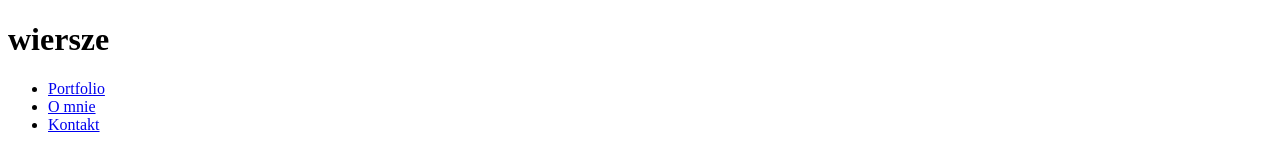
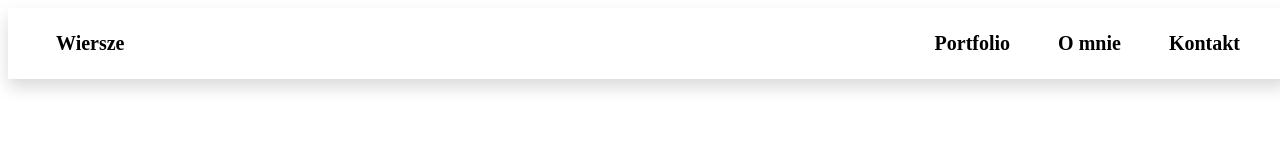
Before and after one commit to magdaskoniecka/zaliczenie, a plain HTML site: page index.html in a window 1280 px wide. Drawn offline with Linux system fonts and the light colour scheme.

Commit message:
pasek górny

```diff
--- a/index.html
+++ b/index.html
@@ -3,12 +3,15 @@
 <head>
     <meta charset="UTF-8">
     <meta name="viewport" content="width=device-width, initial-scale=1.0">
+    <link rel="stylesheet" href="style.css" />
     <title>strona z wierszami</title>
 </head>
 <body>
     <header>
-        <h1>wiersze</h1>
-    <nav>
+      <div id="logo">
+        <a class="navbar-logo" href="#page-top">Wiersze</a>
+      </div>
+      <nav>
         <ul>
           <li><a href="#portfolio">Portfolio</a></li>
           <li><a href="#omnie">O mnie</a></li>
--- a/style.css
+++ b/style.css
@@ -0,0 +1,29 @@
+header {
+    position: fixed;
+    display: flex;
+    align-items: center;
+    flex-wrap: nowrap;
+    justify-content: space-between;
+    background-color: white;
+    width: 100%;
+    box-shadow: 0 0.5rem 1rem rgba(0, 0, 0, 0.15);
+    padding-top: 0.5rem;
+    padding-bottom: 0.5rem;
+    font-weight: 700;
+  }
+
+  header a {
+    color: black;
+    text-decoration: none;
+    padding-left: 48px;
+    font-size: 1.25rem;
+  }
+
+  header ul {
+    padding-right: 48px;
+    display: flex;
+  }
+
+  header ul li {
+    list-style: none;
+  }
```
